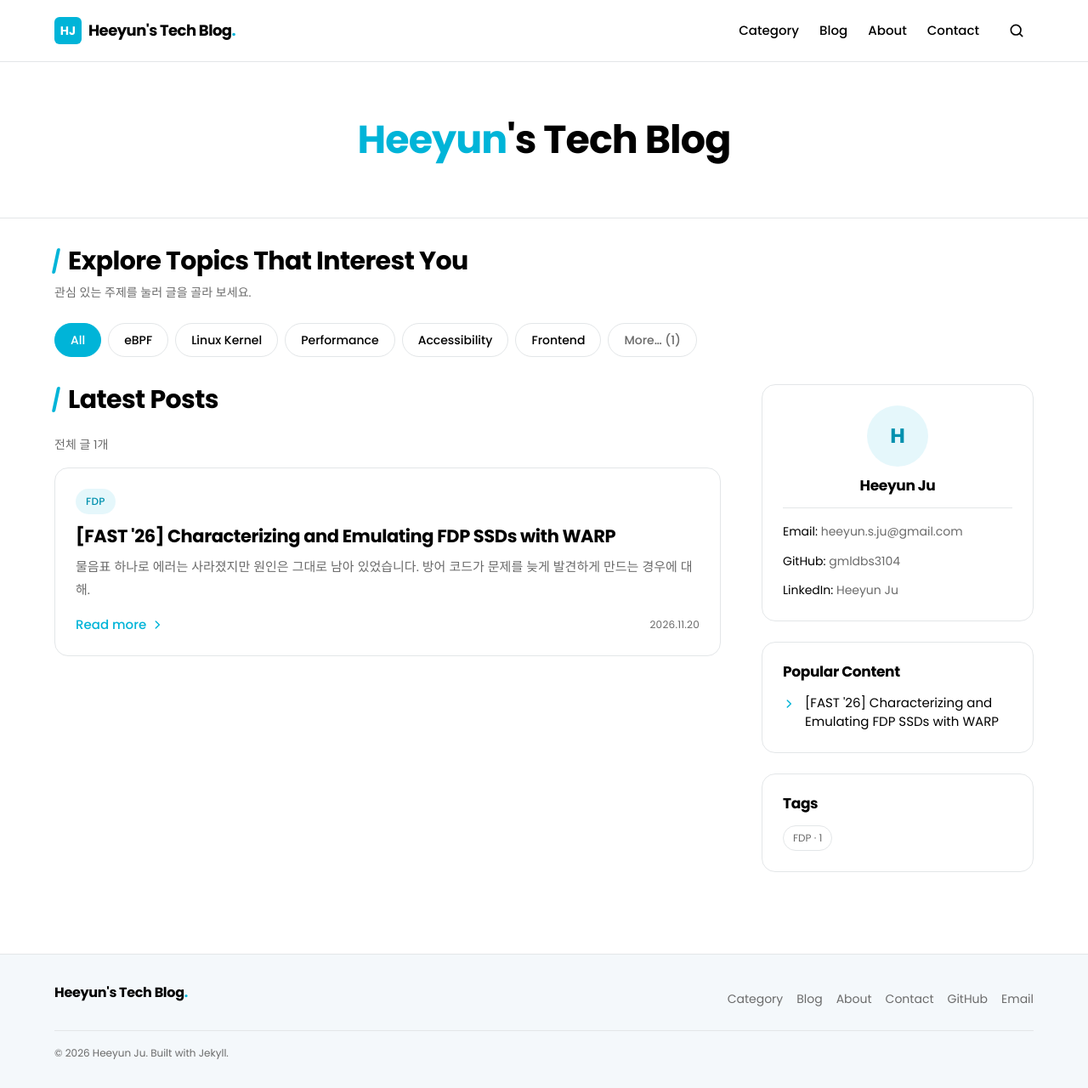
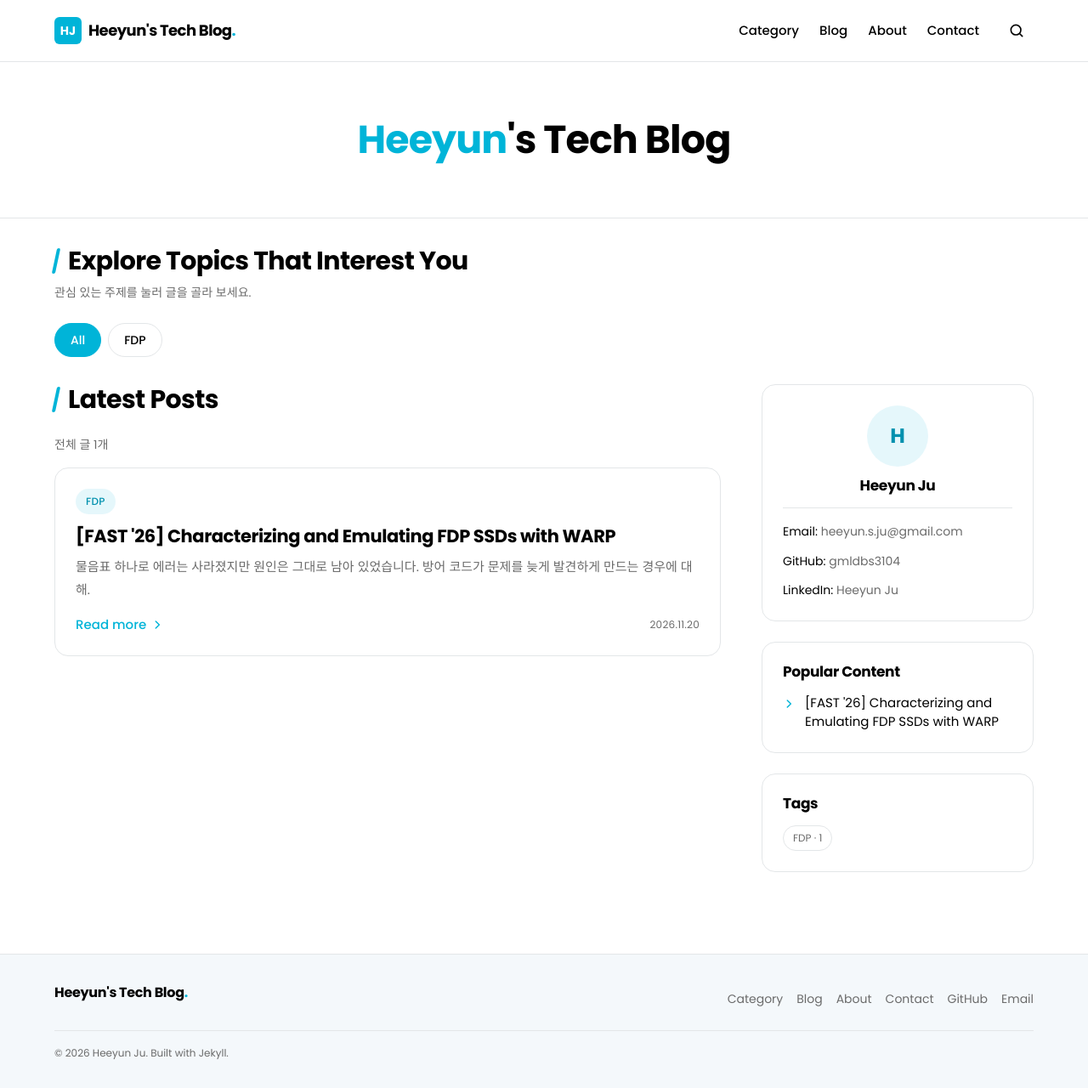
Before and after one commit to gmldbs3104/gmldbs3104.github.io, a Jekyll site: the page built from index.html, in a window 1280 px wide and 1280 px high. Shown: the whole window at 85% size. Built offline with Jekyll 4.4.1, drawn with Linux system fonts in a browser that asks for light colours; some web fonts are replaced; part of the change alters nothing that is shown.

Commit message:
Build topic filters from post tags only

```diff
--- a/_config.yml
+++ b/_config.yml
@@ -44,16 +44,11 @@ hero:
 
 # ---------------------------------------------------------------
 # 토픽 필터 (Explore Topics 섹션)
-#  - 글에 실제로 쓰는 태그로 맞춰야 필터가 동작합니다.
+#  - 글의 tags에 쓴 태그가 자동으로 버튼이 됩니다.
+#  - visible_count 개까지 보이고 나머지는 "More…"로 펼칩니다.
 # ---------------------------------------------------------------
 topics:
   visible_count: 5
-  featured:
-    - eBPF
-    - Linux Kernel
-    - Performance
-    - Accessibility
-    - Frontend
 
 # ---------------------------------------------------------------
 # 사이드바
```
